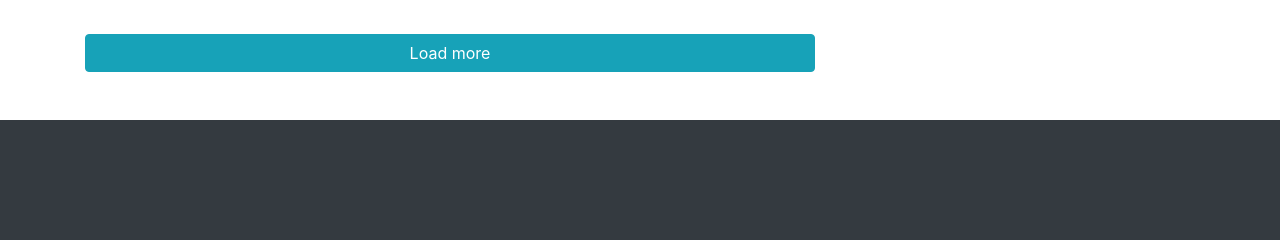
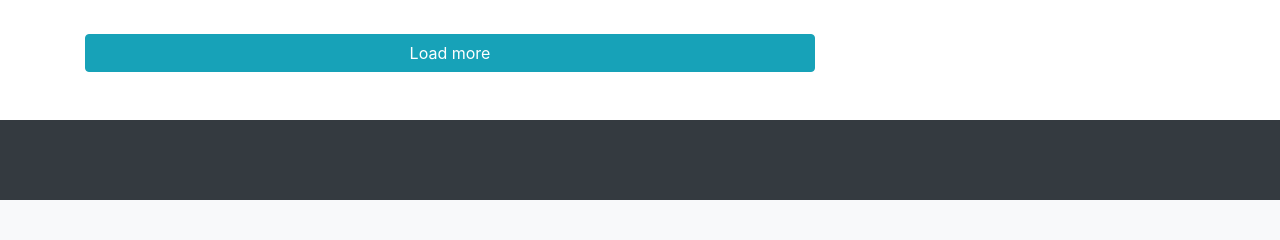
Before and after one commit to nciganovic/forumApp, a PHP site: page /forumApp/ in a window 1280 px wide. Shown: the part 2442-2682 px from the top of the page. After the commit the page ends 2642 px from the top, so only its background shows below. Run offline with PHP 8.4, Linux system fonts and the light colour scheme; data comes from the database, SQL or seed files in the repository; data that the repository does not hold is empty; some libraries are stand-ins or nearby versions.

Commit message:
add font-20

```diff
--- a/assets/css/main.css
+++ b/assets/css/main.css
@@ -1,19 +1,19 @@
 #page-container {
     position: relative;
     min-height: 100vh;
-  }
-
+}
 #content-wrap {
-    padding-bottom: 120px;    /* Footer height */
+    padding-bottom: 80px;    /* Footer height */
 }
-
 #footer {
     position: absolute;
     bottom: 0;
     width: 100%;
-    height: 120px;            /* Footer height */
+    height: 80px;            /* Footer height */
 }
-
 .bg-comment{
     background-color: rgb(210, 212, 214);
 }
+.font-20{
+    font-size: 2rem;
+}
```
